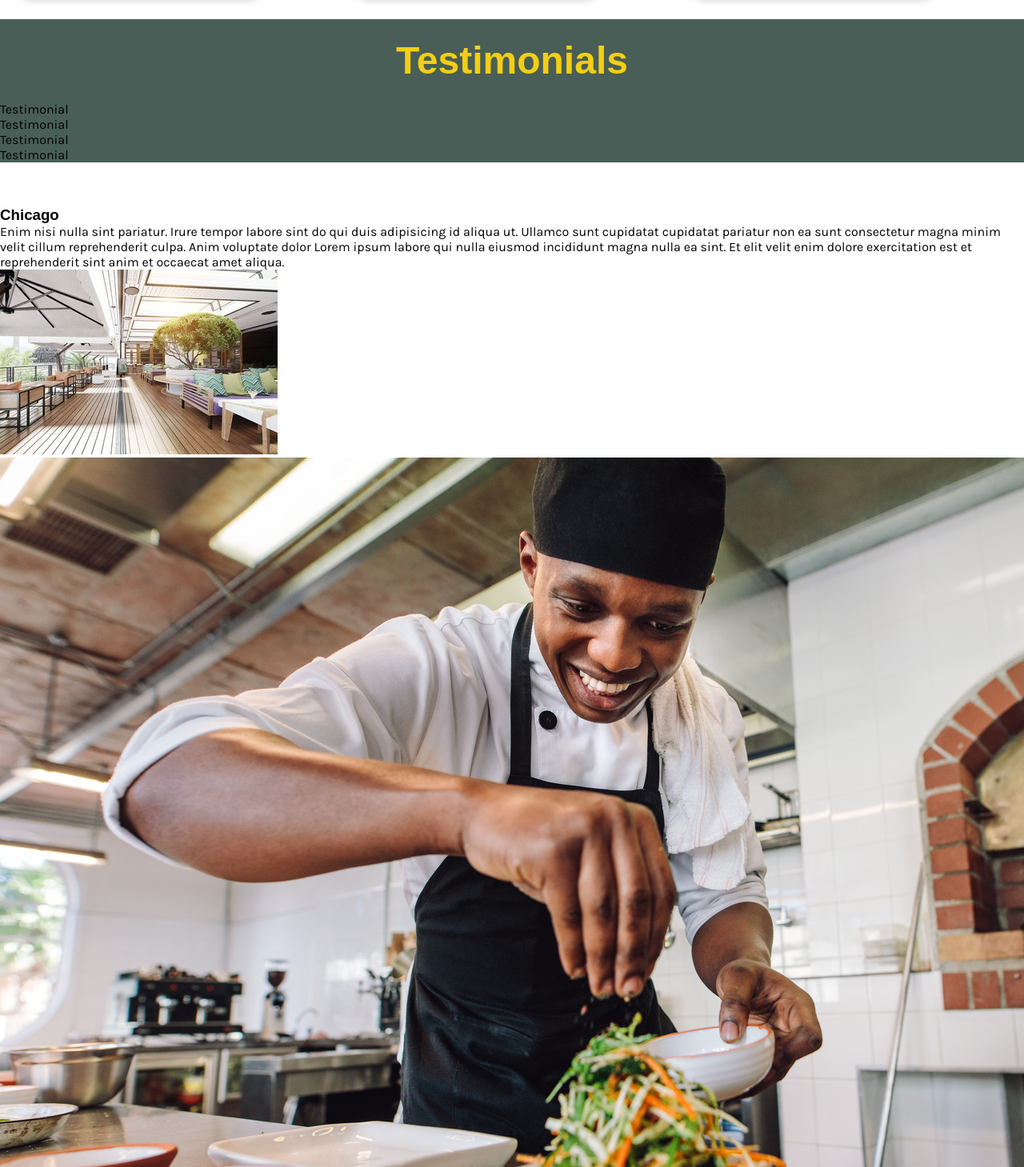
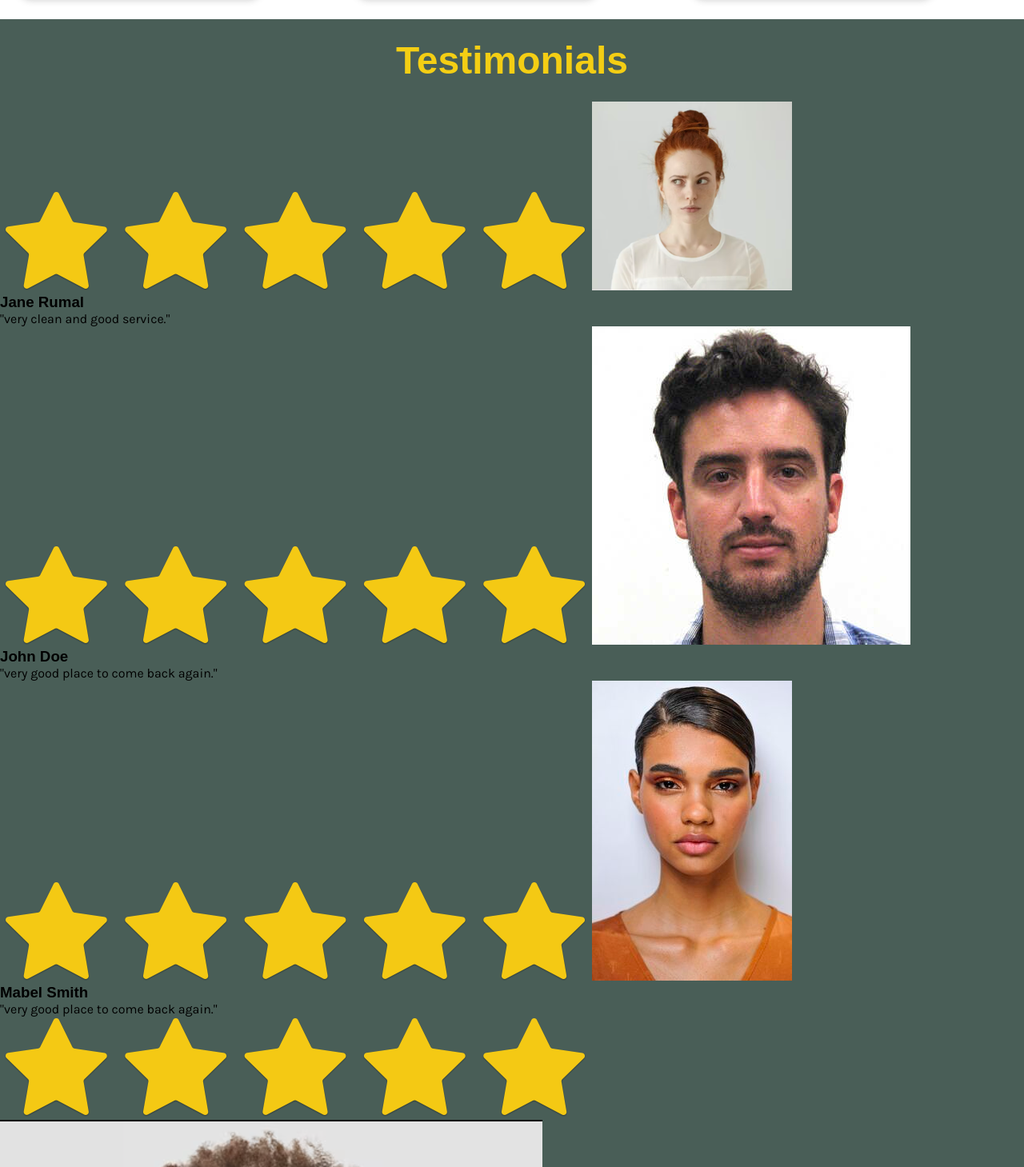
Before and after one commit to kegadev/ml-capstone, a React (Create React App) app: page / in a window 1280 px wide. Shown: the part 1211-2670 px from the top of the page at 80% size. Built offline with nearby package versions, Linux system fonts and the light colour scheme; a web font is replaced by a local one.

Commit message:
feat: add testimonial examples

```diff
--- a/src/components/Testimonial.js
+++ b/src/components/Testimonial.js
@@ -1,5 +1,14 @@
-const Testimonial = ({ testimonial }) => {
-  return <div className="testimonial">Testimonial {testimonial?.name}</div>;
+import stars from "../assets/5stars.png";
+
+const Testimonial = ({ name, image, description }) => {
+  return (
+    <div className="testimonial">
+      <img src={stars} alt="5 stars" />
+      <img src={image} alt={`${name}  image`} />
+      <h3>{name}</h3>
+      <p>"{description}"</p>
+    </div>
+  );
 };
 
 export default Testimonial;
--- a/src/components/Testimonials.js
+++ b/src/components/Testimonials.js
@@ -1,15 +1,49 @@
 import Testimonial from "./Testimonial";
+import person1 from "../assets/person1.png";
+import person2 from "../assets/person2.jpg";
+import person3 from "../assets/person3.jpg";
+import person4 from "../assets/person4.png";
 
 const Testimonials = () => {
+  const testimonials = [
+    {
+      name: "Jane Rumal",
+      image: person1,
+      description: "very clean and good service.",
+    },
+    {
+      name: "John Doe",
+      image: person2,
+      description: "very good place to come back again.",
+    },
+    {
+      name: "Mabel Smith",
+      image: person3,
+      description: "very good place to come back again.",
+    },
+    {
+      name: "John Ushka",
+      image: person4,
+      description: "Pasta is really great.",
+    },
+  ];
+
+  const getTestimonials = () => {
+    return testimonials.map((testimonial) => {
+      return (
+        <Testimonial
+          name={testimonial.name}
+          image={testimonial.image}
+          description={testimonial.description}
+        ></Testimonial>
+      );
+    });
+  };
+
   return (
     <div className="testimonials">
       <h2> Testimonials</h2>
-      <div className="testimonial-container">
-        <Testimonial></Testimonial>
-        <Testimonial></Testimonial>
-        <Testimonial></Testimonial>
-        <Testimonial></Testimonial>
-      </div>
+      <div className="testimonial-container">{getTestimonials()}</div>
     </div>
   );
 };
```
